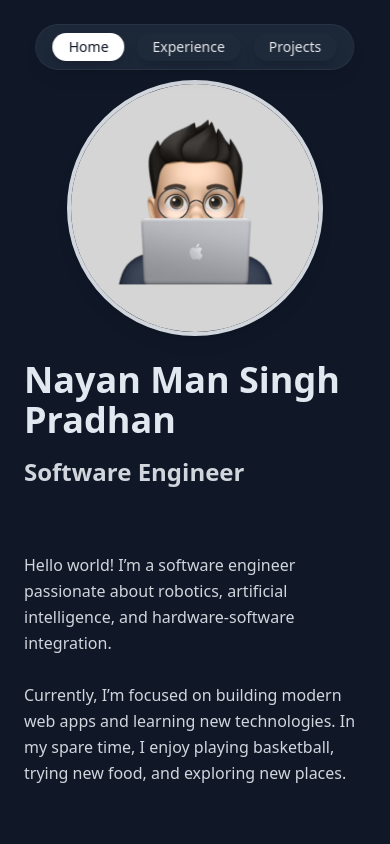
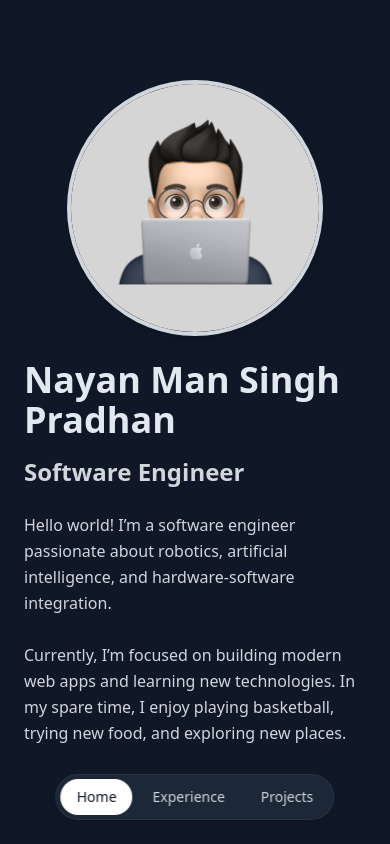
Before and after one commit to nayan-pradhan/personal-portfolio, a React (Vite) app: page / in a window 390 px wide. Shown: the top 844 px of the page. Built offline with nearby package versions, Linux system fonts and the light colour scheme.

Commit message:
Optimizing navbar

```diff
--- a/src/components/Hero.jsx
+++ b/src/components/Hero.jsx
@@ -7,9 +7,9 @@ const Hero = () => {
     return (
        <section
             id="hero"
-            className="min-h-screen flex items-left px-6 py-20 bg-white dark:bg-gray-900"
+            className="min-h-screen flex items-left px-6 py-20 pb-24 md:pb-20 bg-white dark:bg-gray-900"
         >
-            <div className="max-w-6xl w-full mx-auto flex flex-col md:flex-row gap-12">
+            <div className="max-w-6xl w-full mx-auto flex flex-col md:flex-row gap-6 md:gap-12">
                 <div className="md:w-2/5 flex flex-col justify-center">
                     <img
                         src={avatarImage}
@@ -20,12 +20,9 @@ const Hero = () => {
                     <h1 className="text-4xl sm:text-5xl lg:text-6xl font-bold text-gray-900 dark:text-slate-200 mb-4">
                         Nayan Man Singh Pradhan
                     </h1>
-                    <h2 className="text-2xl sm:text-3xl lg:text-4xl font-semibold text-gray-700 dark:text-gray-300 mb-4">
+                    <h2 className="text-2xl sm:text-3xl lg:text-4xl font-semibold text-gray-700 dark:text-gray-300 mb-0 md:mb-4">
                         Software Engineer
                     </h2>
-                    {/* <p className="text-lg text-gray-600 dark:text-gray-400 mb-8">
-                        I build software!
-                    </p> */}
                 </div>
                 {/* Right column */}
                 <div className="md:w-3/5 flex flex-col justify-center">
--- a/src/components/Navigation.jsx
+++ b/src/components/Navigation.jsx
@@ -55,17 +55,17 @@ const Navigation = () => {
 
     return (
         <motion.div
-            className={`fixed top-6 right-1/2 transform translate-x-1/2 z-50 transition-all duration-300`}
+            className={`fixed bottom-6 md:top-6 md:bottom-auto right-1/2 transform translate-x-1/2 z-50 transition-all duration-300`}
         >
-            <nav className='flex gap-3 bg-white/95 dark:bg-gray-800/95 backdrop-blur-md rounded-full shadow-lg border border-gray-200/50 dark:border-gray-700/50 px-4 py-2'>
+            <nav className='flex gap-1 bg-white/95 dark:bg-gray-800/95 backdrop-blur-md rounded-full shadow-lg border border-gray-200/50 dark:border-gray-700/50 p-1'>
                 {navItems.map((item) => (
                     <motion.button
                         key={item.id}
                         onClick={() => scrollToSection(item.id)}
-                        className={`px-4 py-1 rounded-full transition-all duration-300 shadow-lg hover:scale-105 text-sm font-medium ${
+                        className={`px-4 py-2 rounded-full transition-all duration-300 text-sm font-medium ${
                             activeSection === item.id
                                 ? 'bg-gray-900 dark:bg-white text-white dark:text-gray-900'
-                                : 'bg-gray-200 dark:bg-gray-800 text-gray-800 dark:text-gray-200 hover:bg-gray-300 dark:hover:bg-gray-700'
+                                : 'text-gray-600 dark:text-gray-300 hover:text-gray-900 dark:hover:text-white hover:bg-gray-100 dark:hover:bg-gray-700'
                         }`}
                         whileHover={{ scale: 1.05 }}
                         whileTap={{ scale: 0.95 }}
```
